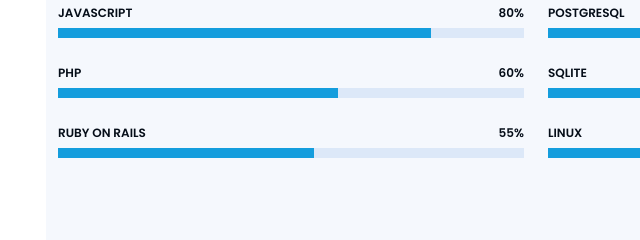
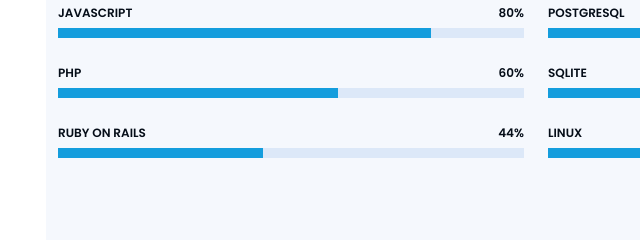
Before and after one commit to MaxwelMazur/portifolio.github.io, a plain HTML site: page index.html in a window 1280 px wide. Shown: the part 1700-1940 px from the top of the page, 254-894 px from the left. Drawn offline with nearby package versions, Linux system fonts and the light colour scheme.

Commit message:
Update index.html

```diff
--- a/index.html
+++ b/index.html
@@ -194,9 +194,9 @@
             </div>
 
             <div class="progress">
-              <span class="skill">Ruby on rails <i class="val">55%</i></span>
+              <span class="skill">Ruby on rails <i class="val">44%</i></span>
               <div class="progress-bar-wrap">
-                <div class="progress-bar" role="progressbar" aria-valuenow="55" aria-valuemin="0" aria-valuemax="100">
+                <div class="progress-bar" role="progressbar" aria-valuenow="44" aria-valuemin="0" aria-valuemax="100">
                 </div>
               </div>
             </div>
```
